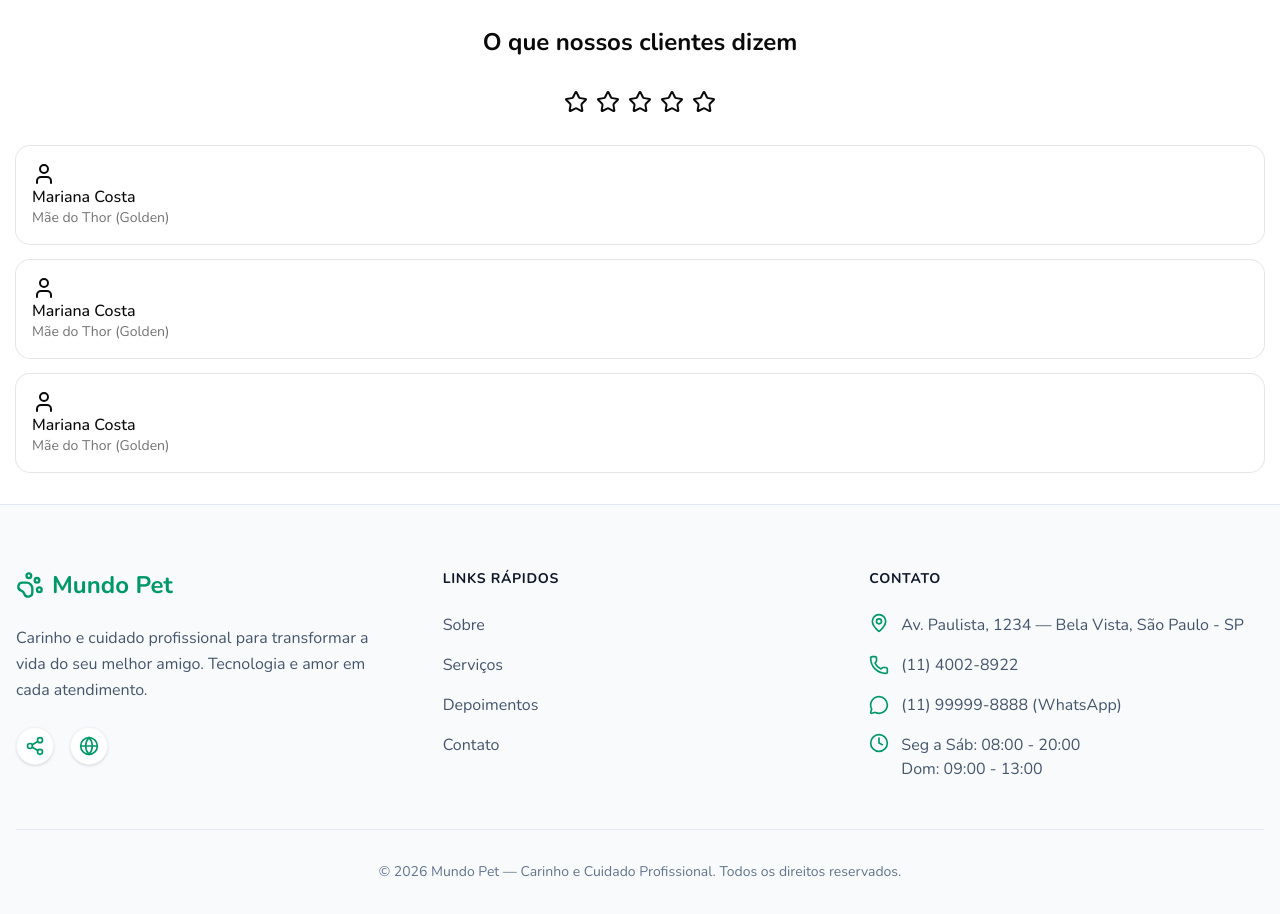
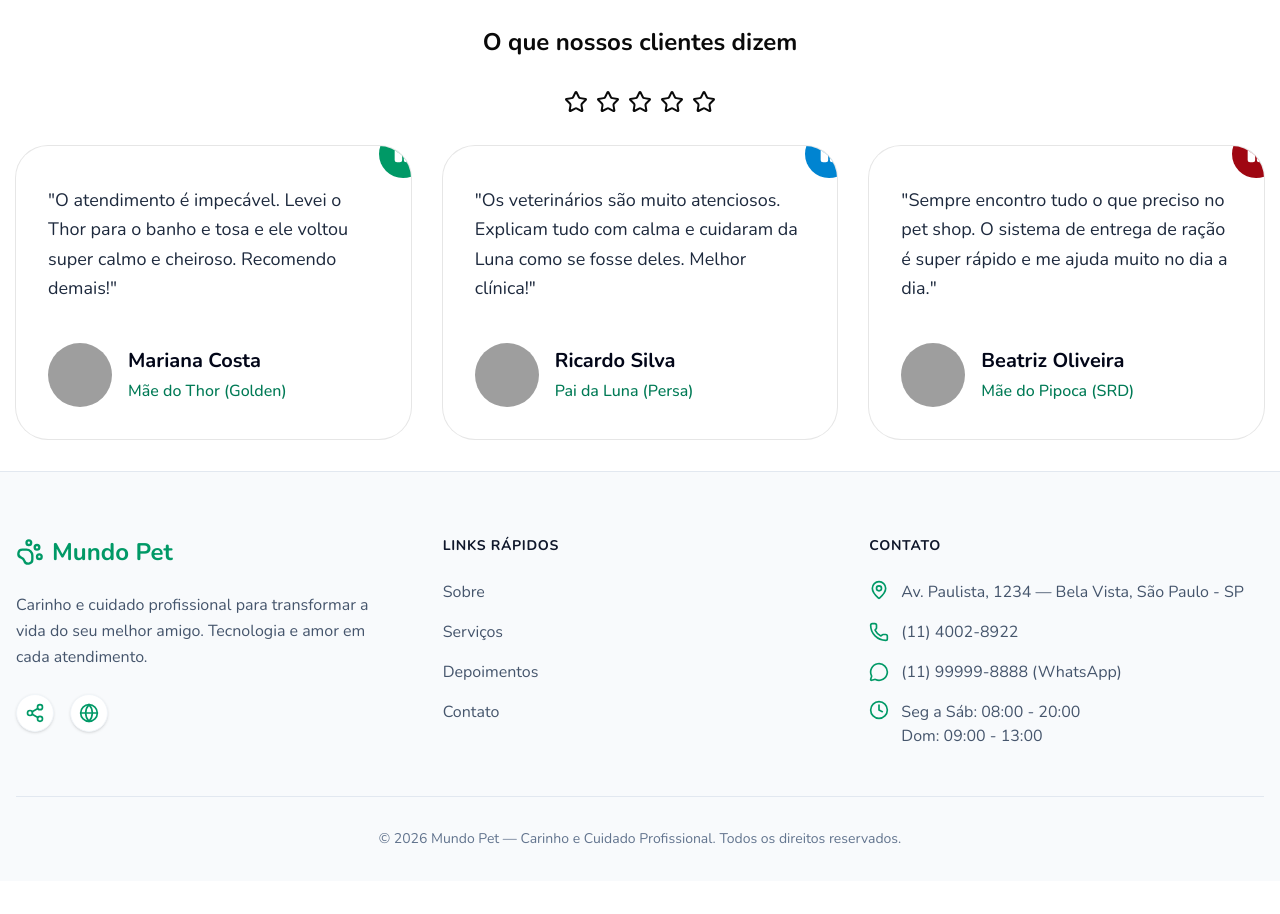
Before and after one commit to Brunostaine/web-mundo-pet, a Next.js app: page / in a window 1280 px wide. Shown: the part 1920-2834 px from the top of the page. After the commit the page ends 2801 px from the top, so only its background shows below. Built offline with nearby package versions, Linux system fonts and the light colour scheme; grey boxes are pictures that could not be loaded.

Commit message:
Testimonials

```diff
--- a/src/app/_components/testimonials.tsx
+++ b/src/app/_components/testimonials.tsx
@@ -1,14 +1,35 @@
+import { Avatar, AvatarFallback, AvatarImage } from "@/components/ui/avatar";
 import { Card, CardContent, CardDescription, CardTitle } from "@/components/ui/card";
-import { Star, User } from "lucide-react";
+import { Quote, Star } from "lucide-react";
 
 export default function Testimonials() {
 
   const data = [
-    { text: "loren 1", icon: User, autor: "Mariana Costa", description: "Mãe do Thor (Golden)" },
-    { text: "loren 2", icon: User, autor: "Mariana Costa", description: "Mãe do Thor (Golden)" },
-    { text: "loren 3", icon: User, autor: "Mariana Costa", description: "Mãe do Thor (Golden)" },
-
-  ]
+    {
+      id: 1,
+      quote: '"O atendimento é impecável. Levei o Thor para o banho e tosa e ele voltou super calmo e cheiroso. Recomendo demais!"',
+      autor: "Mariana Costa",
+      description: "Mãe do Thor (Golden)",
+      avatarUrl: "https://www.piclumen.com/wp-content/uploads/2024/12/ai-avatar-maker-businesswoman.webp",
+      quoteBgColor: "bg-emerald-600",
+    },
+    {
+      id: 2,
+      quote: '"Os veterinários são muito atenciosos. Explicam tudo com calma e cuidaram da Luna como se fosse deles. Melhor clínica!"',
+      autor: "Ricardo Silva",
+      description: "Pai da Luna (Persa)",
+      avatarUrl: "https://www.piclumen.com/wp-content/uploads/2024/12/ai-avatar-maker-businesswoman.webp",
+      quoteBgColor: "bg-sky-600",
+    },
+    {
+      id: 3,
+      quote: '"Sempre encontro tudo o que preciso no pet shop. O sistema de entrega de ração é super rápido e me ajuda muito no dia a dia."',
+      autor: "Beatriz Oliveira",
+      description: "Mãe do Pipoca (SRD)",
+      avatarUrl: "https://www.piclumen.com/wp-content/uploads/2024/12/ai-avatar-maker-businesswoman.webp",
+      quoteBgColor: "bg-red-800",
+    },
+  ];
 
   return (
     <section className="container mx-auto px-4 py-8">
@@ -25,13 +46,30 @@ export default function Testimonials() {
           <Star />
         </div>
 
-        <div className="grid gap-4">
+        <div className="grid grid-cols-1 md:grid-cols-2 lg:grid-cols-3 gap-8 w-full max-w-7xl">
           {data.map((item) => (
-            <Card key={item.text}>
-              <CardContent>
-                <item.icon />
-                <CardTitle>{item.autor}</CardTitle>
-                <CardDescription>{item.description}</CardDescription>
+            <Card key={item.id} className="relative border-none shadow-none bg-white rounded-[2rem] p-8">
+              <div className={`absolute -top-4 -right-4 w-12 h-12 rounded-full flex items-center justify-center ${item.quoteBgColor}`}>
+                <Quote size={20} className="fill-white text-white rotate-180" />
+              </div>
+              <CardContent className="space-y-8 p-0">
+                <CardDescription className="text-slate-800 text-lg leading-relaxed pt-2">
+                  {item.quote}
+                </CardDescription>
+
+                <div className="flex items-center gap-4 pt-2">
+                  <Avatar className="w-16 h-16 border-none">
+                    <AvatarImage src={item.avatarUrl} alt={item.autor} className="object-cover" />
+                    <AvatarFallback>{item.autor.substring(0, 2).toUpperCase()}</AvatarFallback>
+                  </Avatar>
+
+                  <div className="space-y-1">
+                    <CardTitle className="text-xl font-bold text-slate-950">{item.autor}</CardTitle>
+                    <p className="text-emerald-700 font-medium text-base">
+                      {item.description}
+                    </p>
+                  </div>
+                </div>
               </CardContent>
             </Card>
           ))}
--- /dev/null
+++ b/src/components/ui/avatar.tsx
@@ -0,0 +1,112 @@
+"use client"
+
+import * as React from "react"
+import { Avatar as AvatarPrimitive } from "radix-ui"
+
+import { cn } from "@/lib/utils"
+
+function Avatar({
+  className,
+  size = "default",
+  ...props
+}: React.ComponentProps<typeof AvatarPrimitive.Root> & {
+  size?: "default" | "sm" | "lg"
+}) {
+  return (
+    <AvatarPrimitive.Root
+      data-slot="avatar"
+      data-size={size}
+      className={cn(
+        "group/avatar relative flex size-8 shrink-0 rounded-full select-none after:absolute after:inset-0 after:rounded-full after:border after:border-border after:mix-blend-darken data-[size=lg]:size-10 data-[size=sm]:size-6 dark:after:mix-blend-lighten",
+        className
+      )}
+      {...props}
+    />
+  )
+}
+
+function AvatarImage({
+  className,
+  ...props
+}: React.ComponentProps<typeof AvatarPrimitive.Image>) {
+  return (
+    <AvatarPrimitive.Image
+      data-slot="avatar-image"
+      className={cn(
+        "aspect-square size-full rounded-full object-cover",
+        className
+      )}
+      {...props}
+    />
+  )
+}
+
+function AvatarFallback({
+  className,
+  ...props
+}: React.ComponentProps<typeof AvatarPrimitive.Fallback>) {
+  return (
+    <AvatarPrimitive.Fallback
+      data-slot="avatar-fallback"
+      className={cn(
+        "flex size-full items-center justify-center rounded-full bg-muted text-sm text-muted-foreground group-data-[size=sm]/avatar:text-xs",
+        className
+      )}
+      {...props}
+    />
+  )
+}
+
+function AvatarBadge({ className, ...props }: React.ComponentProps<"span">) {
+  return (
+    <span
+      data-slot="avatar-badge"
+      className={cn(
+        "absolute right-0 bottom-0 z-10 inline-flex items-center justify-center rounded-full bg-primary text-primary-foreground bg-blend-color ring-2 ring-background select-none",
+        "group-data-[size=sm]/avatar:size-2 group-data-[size=sm]/avatar:[&>svg]:hidden",
+        "group-data-[size=default]/avatar:size-2.5 group-data-[size=default]/avatar:[&>svg]:size-2",
+        "group-data-[size=lg]/avatar:size-3 group-data-[size=lg]/avatar:[&>svg]:size-2",
+        className
+      )}
+      {...props}
+    />
+  )
+}
+
+function AvatarGroup({ className, ...props }: React.ComponentProps<"div">) {
+  return (
+    <div
+      data-slot="avatar-group"
+      className={cn(
+        "group/avatar-group flex -space-x-2 *:data-[slot=avatar]:ring-2 *:data-[slot=avatar]:ring-background",
+        className
+      )}
+      {...props}
+    />
+  )
+}
+
+function AvatarGroupCount({
+  className,
+  ...props
+}: React.ComponentProps<"div">) {
+  return (
+    <div
+      data-slot="avatar-group-count"
+      className={cn(
+        "relative flex size-8 shrink-0 items-center justify-center rounded-full bg-muted text-sm text-muted-foreground ring-2 ring-background group-has-data-[size=lg]/avatar-group:size-10 group-has-data-[size=sm]/avatar-group:size-6 [&>svg]:size-4 group-has-data-[size=lg]/avatar-group:[&>svg]:size-5 group-has-data-[size=sm]/avatar-group:[&>svg]:size-3",
+        className
+      )}
+      {...props}
+    />
+  )
+}
+
+export {
+  Avatar,
+  AvatarImage,
+  AvatarFallback,
+  AvatarGroup,
+  AvatarGroupCount,
+  AvatarBadge,
+}
```
